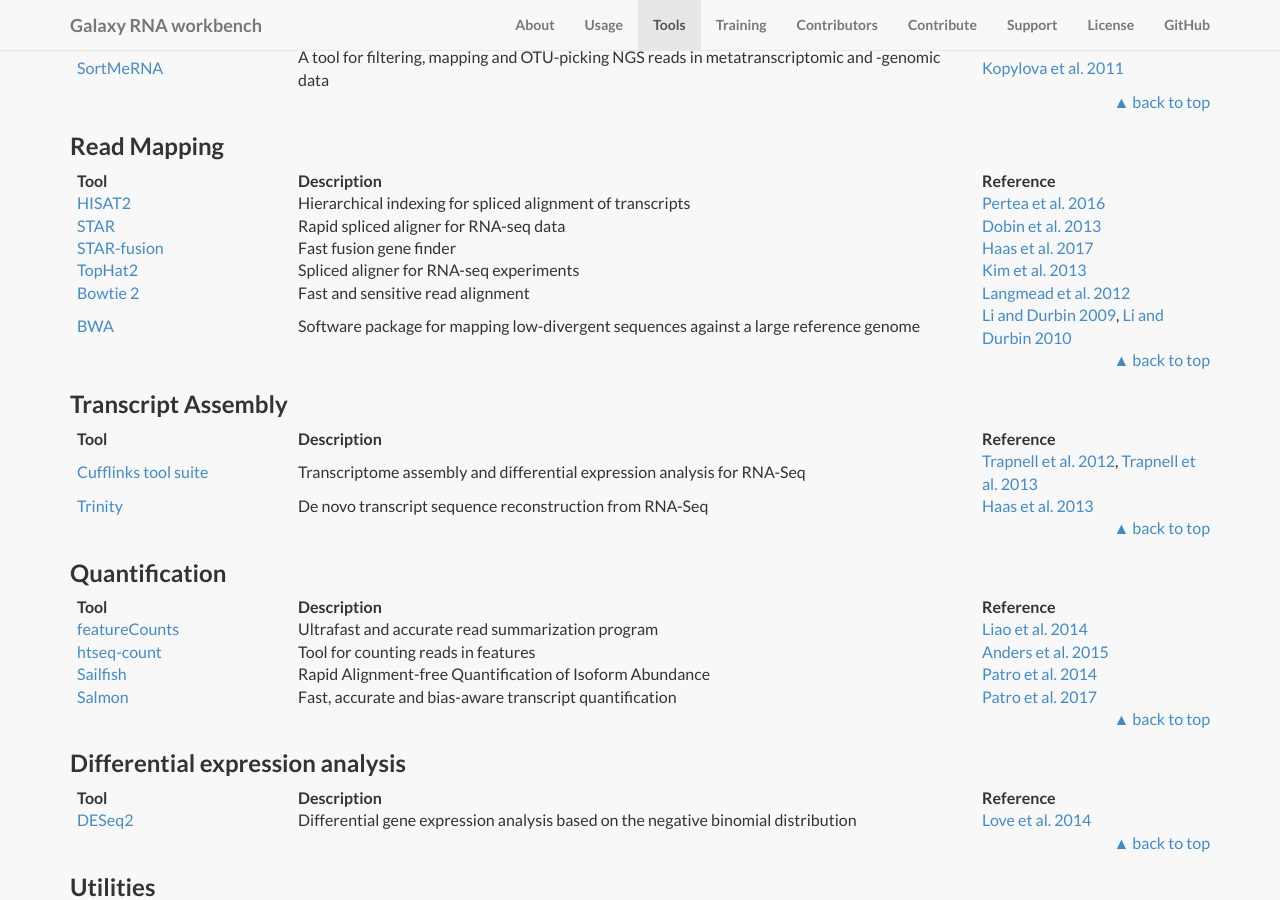
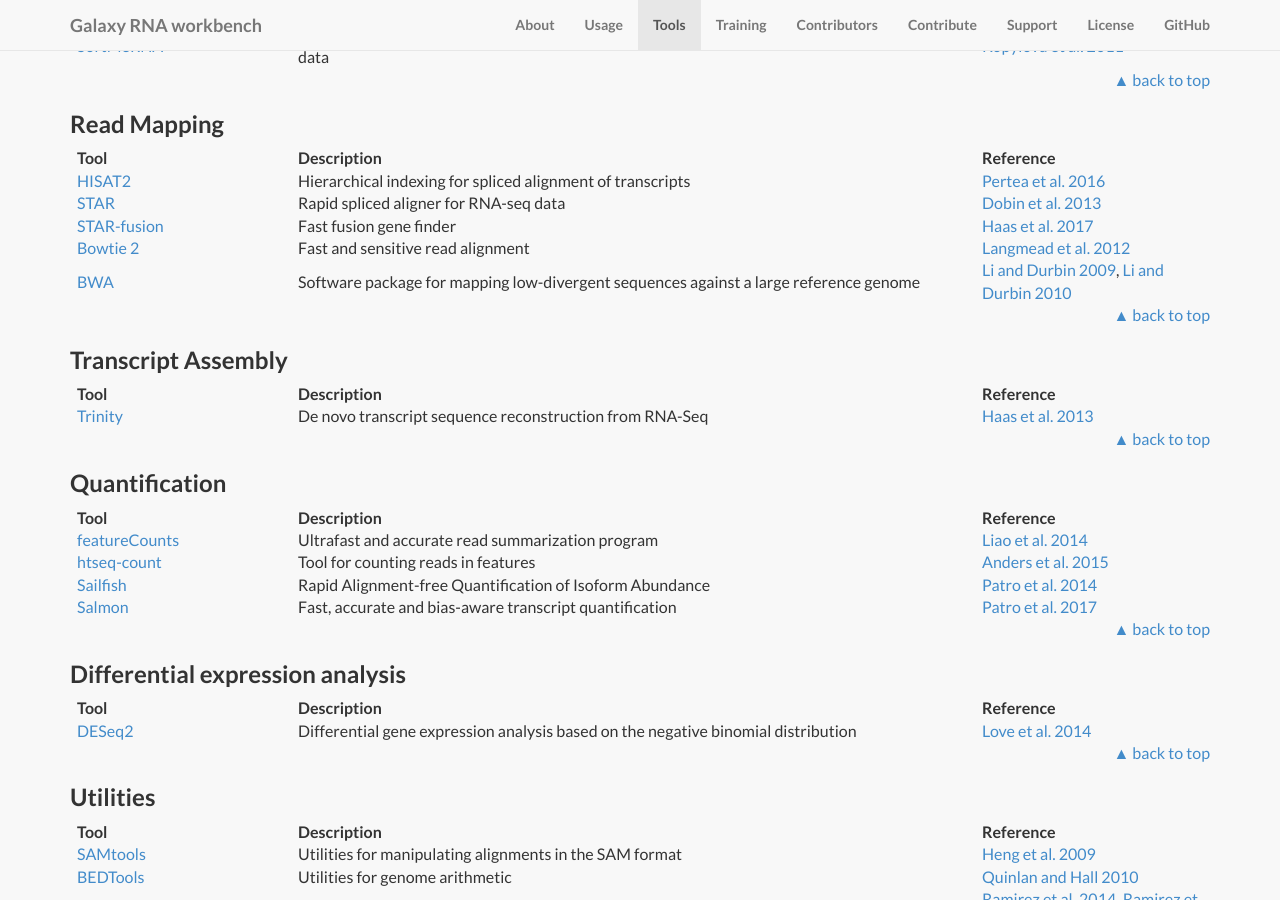
Before and after one commit to bgruening/galaxy-rna-workbench, a Jekyll site: the page built from index.md, in a window 1280 px wide and 900 px high, scrolled down 5920 px. Built offline with Jekyll 4.4.1, drawn with Linux system fonts in a browser that asks for light colours; nearby versions of some CDN libraries; library files that are not in the unit come from our copies; our own code applies the rules of GitHub Pages for plain Markdown files; some of the changed text lies outside the part shown.

Commit message:
[ci skip] Update site on 2018-04-28 17:42:15

```diff
--- a/index.md
+++ b/index.md
@@ -192,7 +192,6 @@
 [DoRiNA](http://dorina.mdc-berlin.de/) | A database of RNA interactions in post-transcriptional regulation | [Blin et al. 2014](https://dx.doi.org/10.1093/nar/gku1180)
 [PARalyzer](https://ohlerlab.mdc-berlin.de/software/PARalyzer_85/)| An algorithm to generate a map of interacting RNA-binding proteins and their targets | [Corcoran et al. 2011](https://dx.doi.org/10.1186/gb-2011-12-8-r79)
 [Piranha](https://github.com/smithlabcode/piranha) | A peak-caller for CLIP- and RIP-seq data | -
-[RNAcommender](https://github.com/gianlucacorrado/RNAcommender) | A tool for genome-wide recommendation of RNA-protein interactions | [Corrado et al. 2016](https://doi.org/10.1093/bioinformatics/btw517)
 
 <p align="right"><a href="#top">&#x25B2; back to top</a></p>
 
@@ -235,7 +234,6 @@
 [HISAT2](https://ccb.jhu.edu/software/hisat2/) | Hierarchical indexing for spliced alignment of transcripts | [Pertea et al. 2016](https://dx.doi.org/10.1038/nprot.2016.095)
 [STAR](https://github.com/alexdobin/STAR) | Rapid spliced aligner for RNA-seq data | [Dobin et al. 2013](https://academic.oup.com/bioinformatics/article/29/1/15/272537/STAR-ultrafast-universal-RNA-seq-aligner)
 [STAR-fusion](https://github.com/STAR-Fusion/STAR-Fusion) | Fast fusion gene finder | [Haas et al. 2017](https://www.biorxiv.org/content/early/2017/03/24/120295)
-[TopHat2](https://ccb.jhu.edu/software/tophat/) | Spliced aligner for RNA-seq experiments | [Kim et al. 2013](https://dx.doi.org/10.1038%2Fnprot.2013.084)
 [Bowtie 2](http://bowtie-bio.sourceforge.net/bowtie2/index.shtml) | Fast and sensitive read alignment | [Langmead et al. 2012](https://dx.doi.org/10.1038/nmeth.1923)
 [BWA](http://bio-bwa.sourceforge.net/) | Software package for mapping low-divergent sequences against a large reference genome | [Li and Durbin 2009](https://dx.doi.org/10.1093/bioinformatics/btp324), [Li and Durbin 2010](https://dx.doi.org/10.1093/bioinformatics/btp698)
 
@@ -245,7 +243,6 @@
 
 Tool | Description | Reference
 --- | --- | ---
-[Cufflinks tool suite](http://cole-trapnell-lab.github.io/cufflinks/) | Transcriptome assembly and differential expression analysis for RNA-Seq | [Trapnell et al. 2012](https://dx.doi.org/10.1038/nprot.2012.016), [Trapnell et al. 2013](https://dx.doi.org/10.1038/nbt.2450)
 [Trinity](https://github.com/trinityrnaseq/trinityrnaseq/wiki) | De novo transcript sequence reconstruction from RNA-Seq | [Haas et al. 2013](https://dx.doi.org/10.1038%2Fnprot.2013.084)
 
 <p align="right"><a href="#top">&#x25B2; back to top</a></p>
```
